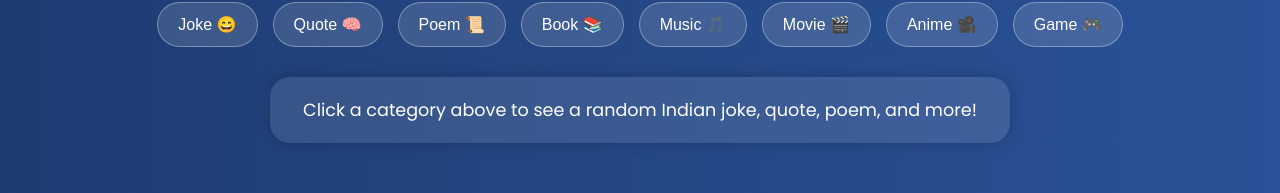
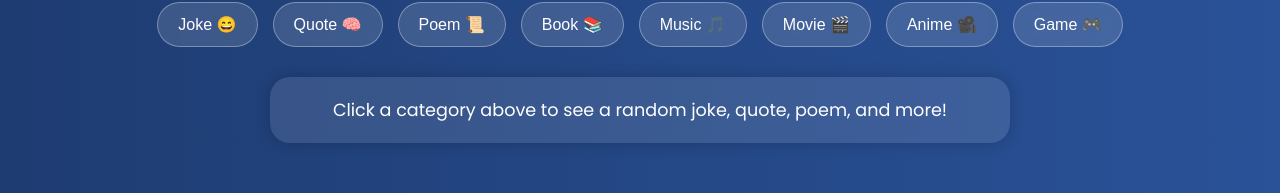
Before and after one commit to jatingangare44/random, a website: page index.html in a window 1280 px wide. Shown: the part 118-311 px from the top of the page. Drawn offline with Linux system fonts and the light colour scheme.

Commit message:
Update index.html

```diff
--- a/index.html
+++ b/index.html
@@ -25,7 +25,7 @@
   </div>
 
   <div id="output-box" class="fade">
-    Click a category above to see a random Indian joke, quote, poem, and more!
+    Click a category above to see a random joke, quote, poem, and more!
   </div>
 
   </main>
```
